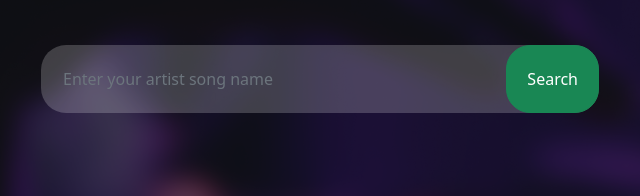
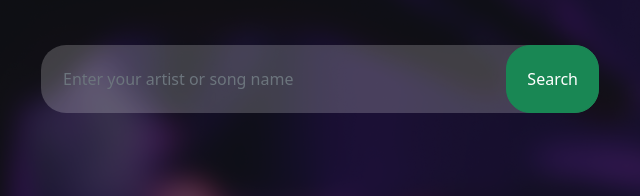
Before and after one commit to Moheb619/music-search, a plain HTML site: page index.html in a window 1280 px wide. Shown: the part 237-433 px from the top of the page, 320-960 px from the left. Drawn offline with nearby package versions, Linux system fonts and the light colour scheme.

Commit message:
last commit

```diff
--- a/index.html
+++ b/index.html
@@ -38,7 +38,7 @@
               type="text"
               class="form-control"
               id="inputTitle"
-              placeholder="Enter your artist song name"
+              placeholder="Enter your artist or song name"
             />
             <button onclick="searchLyrics()" class="btn btn-success search-btn">
               Search
```
